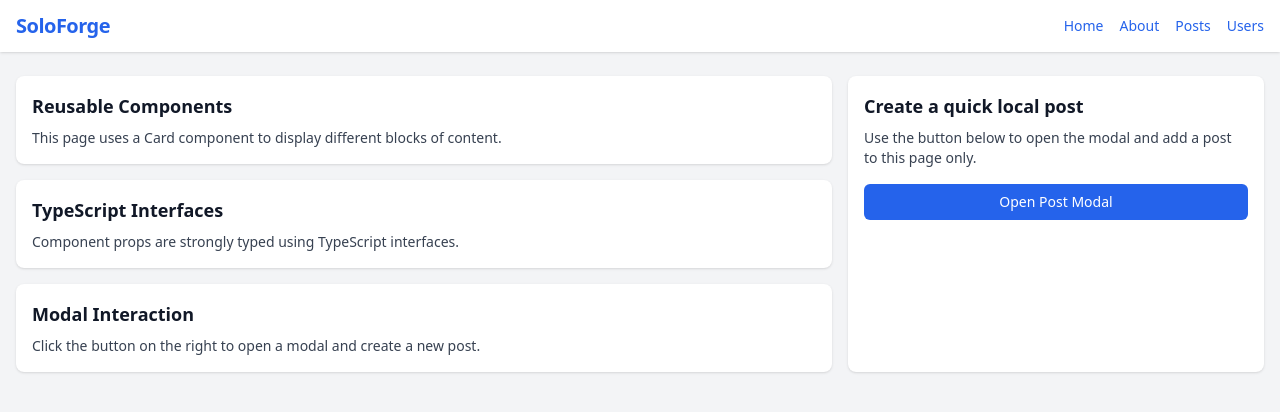
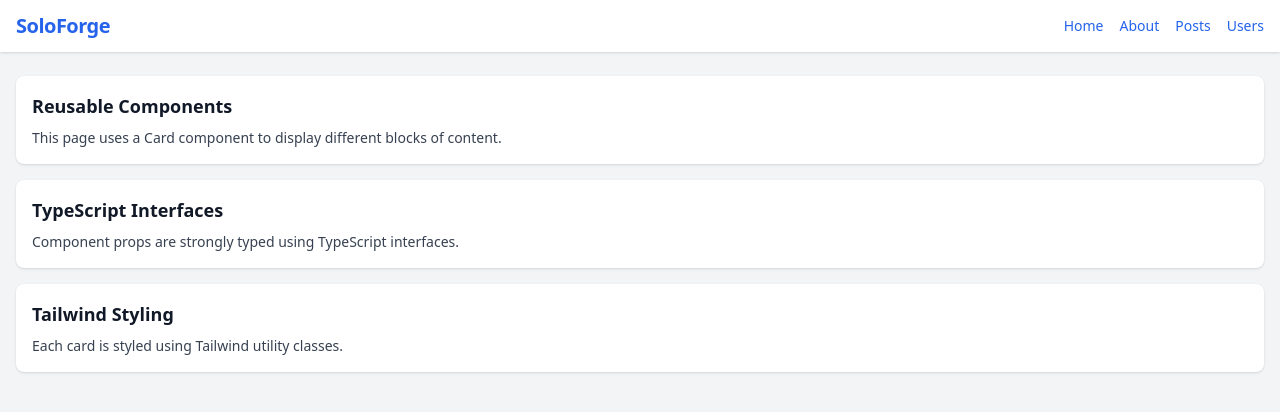
Before and after one commit to Choaibelkaouri/alx-project-0x02-setup, a Next.js app in the folder alx-project-0x02/: page /home in a window 1280 px wide. Shown: the top 412 px of the page. Built offline with nearby package versions, Linux system fonts and the light colour scheme.

Commit message:
Update home.tsx

```diff
--- a/alx-project-0x02/pages/home.tsx
+++ b/alx-project-0x02/pages/home.tsx
@@ -1,34 +1,15 @@
 import Head from "next/head";
-import { useState } from "react";
-import Header from "../components/layout/Header";
-import Card from "../components/common/Card";
-import PostModal from "../components/common/PostModal";
-import { PostModalFormValues } from "@interfaces/index";
-
-interface LocalPost extends PostModalFormValues {
-  id: number;
-}
+import Header from "@/components/layout/Header";
+import Card from "@/components/common/Card";
 
 export default function HomePage() {
-  const [isModalOpen, setIsModalOpen] = useState(false);
-  const [localPosts, setLocalPosts] = useState<LocalPost[]>([]);
-
-  const handleAddPost = (values: PostModalFormValues) => {
-    setLocalPosts((prev) => [
-      ...prev,
-      { id: prev.length + 1, ...values }
-    ]);
-  };
-
   return (
     <>
       <Head>
         <title>SoloForge | Home</title>
       </Head>
       <Header />
-      <main className="container mx-auto px-4 space-y-6">
-        <section className="mt-4 flex flex-col gap-4 md:flex-row">
-          <div className="flex-1 space-y-4">
+      <main className="container mx-auto px-4 mt-4 space-y-4">
         <Card
           title="Reusable Components"
           content="This page uses a Card component to display different blocks of content."
@@ -38,45 +19,8 @@ export default function HomePage() {
           content="Component props are strongly typed using TypeScript interfaces."
         />
         <Card
-              title="Modal Interaction"
-              content="Click the button on the right to open a modal and create a new post."
-            />
-          </div>
-          <div className="w-full md:w-1/3 bg-white rounded-lg shadow p-4">
-            <h2 className="text-lg font-semibold mb-2">
-              Create a quick local post
-            </h2>
-            <p className="text-sm text-gray-700 mb-4">
-              Use the button below to open the modal and add a post to this page
-              only.
-            </p>
-            <button
-              onClick={() => setIsModalOpen(true)}
-              className="w-full bg-blue-600 text-white py-2 px-4 rounded-md text-sm font-medium hover:bg-blue-700"
-            >
-              Open Post Modal
-            </button>
-          </div>
-        </section>
-
-        {localPosts.length > 0 && (
-          <section className="bg-white rounded-lg shadow p-4">
-            <h2 className="text-lg font-semibold mb-3">Local Posts</h2>
-            <div className="space-y-3">
-              {localPosts.map((post) => (
-                <div key={post.id} className="border-b pb-2 last:border-b-0">
-                  <h3 className="font-semibold">{post.title}</h3>
-                  <p className="text-sm text-gray-700">{post.content}</p>
-                </div>
-              ))}
-            </div>
-          </section>
-        )}
-
-        <PostModal
-          isOpen={isModalOpen}
-          onClose={() => setIsModalOpen(false)}
-          onSubmit={handleAddPost}
+          title="Tailwind Styling"
+          content="Each card is styled using Tailwind utility classes."
         />
       </main>
     </>
```
Lines whose indentation alone changed are shown as unchanged.
